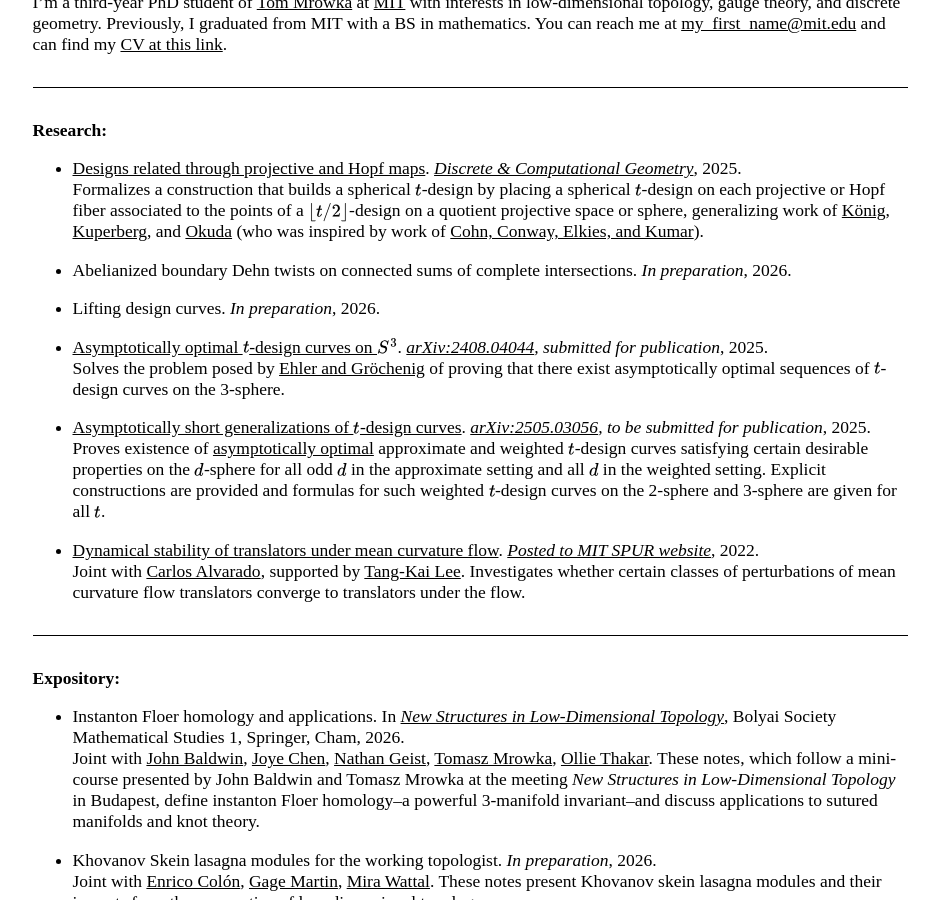
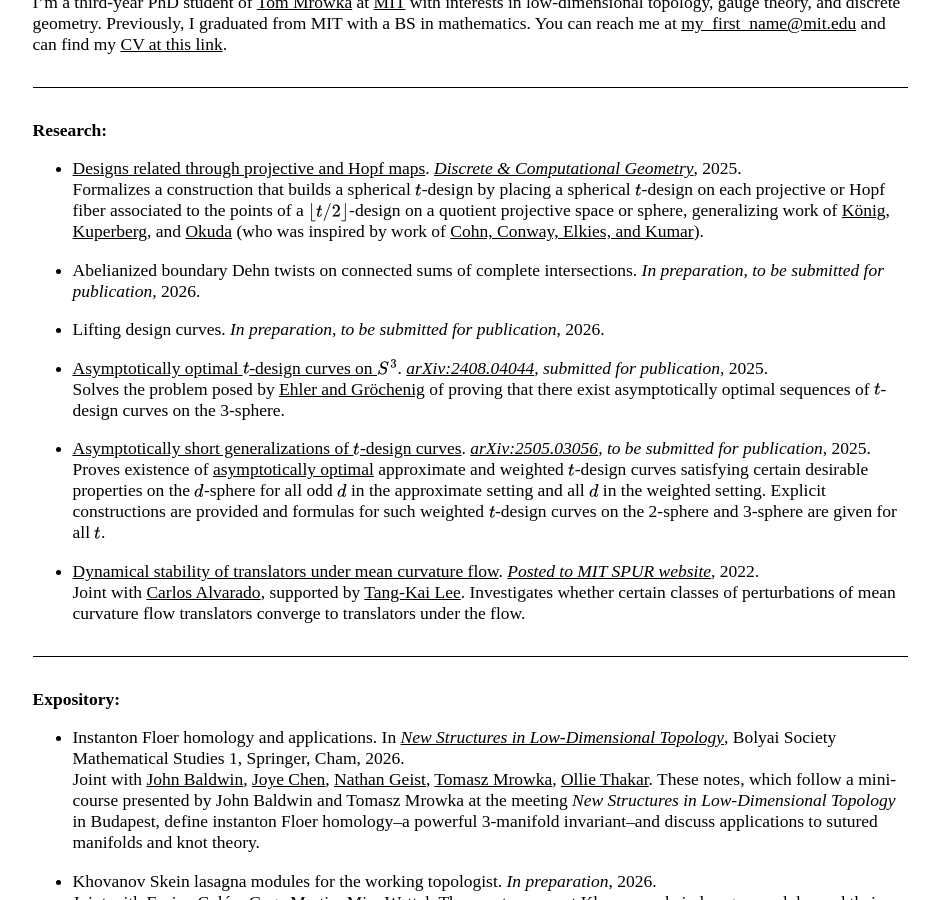
Before and after one commit to AyodejiLindblad/AyodejiLindblad.github.io, a Jekyll site: the page built from index.md, in a window 1280 px wide and 900 px high, scrolled down 516 px. Shown: the whole window, without its empty margins (170-1109 px from the left). Built offline with Jekyll 4.4.1, drawn with Linux system fonts in a browser that asks for light colours; some web fonts are replaced.

Commit message:
to be submitted for publication

```diff
--- a/index.md
+++ b/index.md
@@ -41,9 +41,9 @@ I'm a third-year PhD student of [Tom Mrowka](https://math.mit.edu/~mrowka/) at [
 * [Designs related through projective and Hopf maps](https://rdcu.be/eSi5F). *[Discrete & Computational Geometry](https://link.springer.com/article/10.1007/s00454-025-00805-7)*, 2025.
     Formalizes a construction that builds a spherical $t$\-design by placing a spherical $t$\-design on each projective or Hopf fiber associated to the points of a $\lfloor t/2\rfloor$-design on a quotient projective space or sphere, generalizing work of [König](https://mathscinet.ams.org/mathscinet/article?mr=1797231), [Kuperberg](https://epubs.siam.org/doi/10.1137/040615584), and [Okuda](https://arxiv.org/abs/1506.08414) (who was inspired by work of [Cohn, Conway, Elkies, and Kumar](https://projecteuclid.org/journals/experimental-mathematics/volume-16/issue-3/The-D_4-Root-System-Is-Not-Universally-Optimal/em/1204928532.pdf)).
 
-* Abelianized boundary Dehn twists on connected sums of complete intersections. *In preparation*, 2026.
+* Abelianized boundary Dehn twists on connected sums of complete intersections. *In preparation, to be submitted for publication*, 2026.
 
-* Lifting design curves. *In preparation*, 2026.
+* Lifting design curves. *In preparation, to be submitted for publication*, 2026.
 
 * [Asymptotically optimal $t$\-design curves on $S^3$](research/Asymptotically-optimal-t--design-curves-on-S3.pdf). *[arXiv:2408.04044](https://arxiv.org/abs/2408.04044), submitted for publication*, 2025.
     Solves the problem posed by [Ehler and Gröchenig](https://www.cambridge.org/core/journals/forum-of-mathematics-sigma/article/tdesign-curves-and-mobile-sampling-on-the-sphere/3876FD22A0D8BC17B9F2207F53142466) of proving that there exist asymptotically optimal sequences of $t$\-design curves on the 3-sphere.
```
